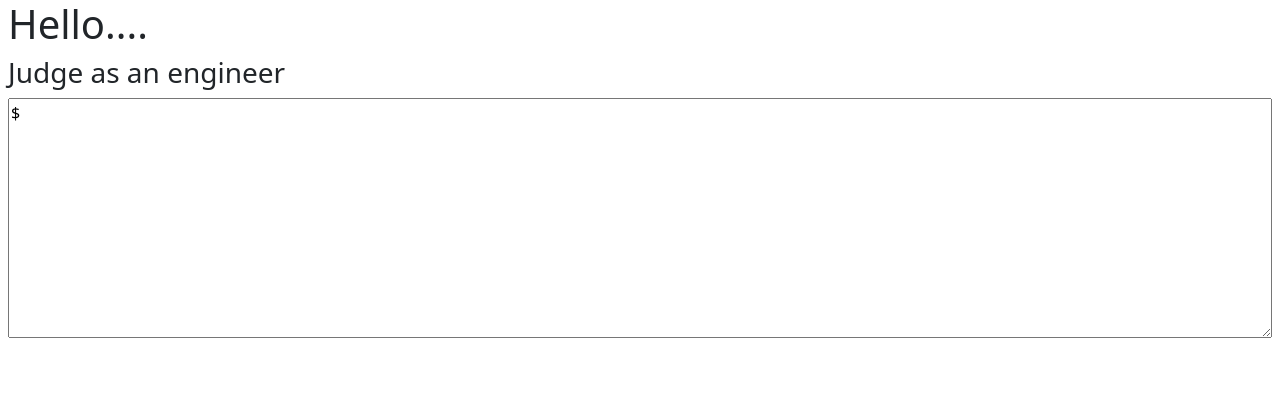
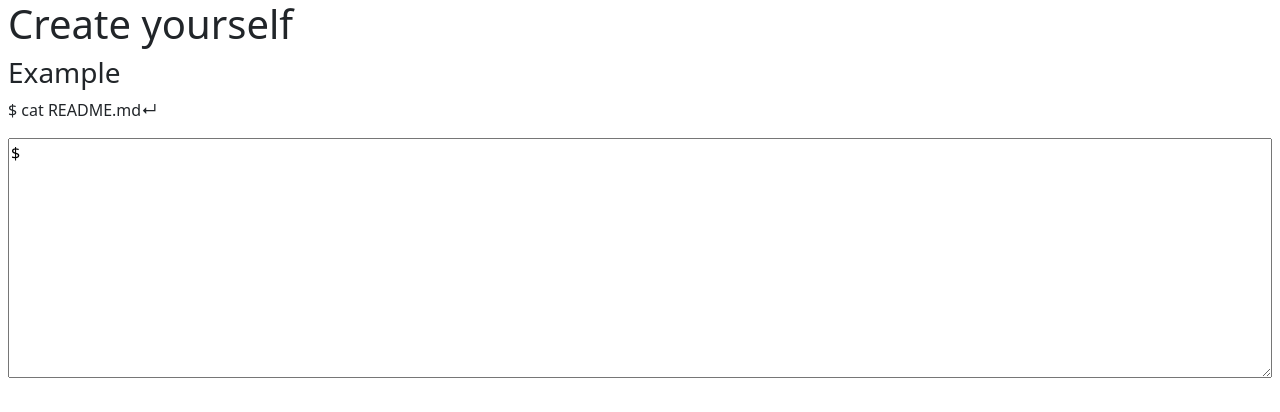
Before and after one commit to yotsutose/yotsuHome, a Next.js app: page /out/ in a window 1280 px wide. Shown: the top 412 px of the page. Built offline with nearby package versions, Linux system fonts and the light colour scheme.

Commit message:
ファイルデータ構造の導入

```diff
--- /dev/null
+++ b/models/FileAndDirectory.ts
@@ -0,0 +1,4 @@
+export interface FileAndDirectory {
+    name: string;
+    parent: FileAndDirectory[];
+}
--- a/pages/index.tsx
+++ b/pages/index.tsx
@@ -86,8 +86,11 @@ export default function Home() {
         <link rel="icon" href="/favicon.ico" />
       </Head>
 
-      <h1>Hello....</h1>
-      <h3>Judge as an engineer</h3>
+      <h1>Create yourself</h1>
+      <h3>Example</h3>
+      <p>
+        $ cat README.md↵
+      </p>
 
       <textarea
         className={styles.input}
```
Also changed, not shown: data/myself.ts (added, +8 -0 lines), models/Directory.ts (added, +7 -0 lines), models/File.ts (added, +8 -0 lines).
